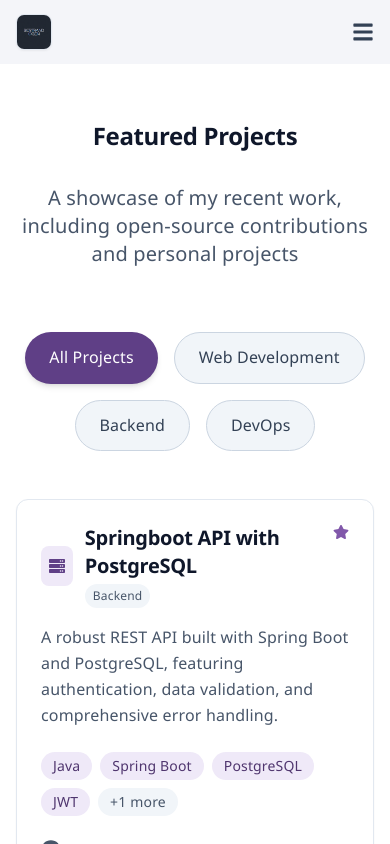
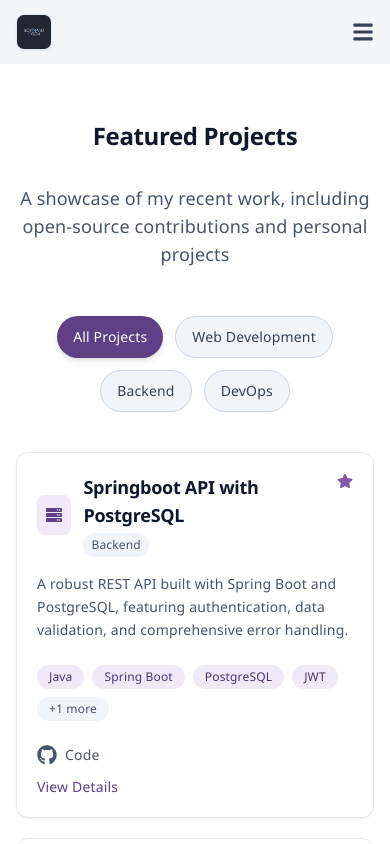
Before and after one commit to Ogenbertrand/portfolio, a React (Vite) app: page /projects in a window 390 px wide. Shown: the top 844 px of the page. Built offline with nearby package versions, Linux system fonts and the light colour scheme.

Commit message:
style: refine project cards and modal for small screens

```diff
--- a/src/components/sections/Projects.tsx
+++ b/src/components/sections/Projects.tsx
@@ -42,7 +42,7 @@ const Projects = () => {
   return (
     <section id="projects" className="section bg-white">
       <div className="container mx-auto px-4 sm:px-6 lg:px-8">
-        <div className="text-center mb-16">
+        <div className="text-center mb-12 sm:mb-16">
           <motion.h2
             initial={{ opacity: 0, y: 30 }}
             whileInView={{ opacity: 1, y: 0 }}
@@ -57,7 +57,7 @@ const Projects = () => {
             whileInView={{ opacity: 1, y: 0 }}
             transition={{ duration: 0.8, delay: 0.2 }}
             viewport={{ once: true }}
-            className="text-xl text-gray-600 max-w-3xl mx-auto"
+            className="text-lg sm:text-xl text-gray-600 max-w-3xl mx-auto"
           >
             A showcase of my recent work, including open-source contributions and personal projects
           </motion.p>
@@ -68,7 +68,7 @@ const Projects = () => {
           whileInView={{ opacity: 1, y: 0 }}
           transition={{ duration: 0.8, delay: 0.4 }}
           viewport={{ once: true }}
-          className="flex flex-wrap justify-center gap-4 mb-12"
+          className="flex flex-wrap justify-center gap-3 sm:gap-4 mb-10 sm:mb-12"
         >
           {categories.map((category) => (
             <motion.button
@@ -76,7 +76,7 @@ const Projects = () => {
               whileHover={{ scale: 1.05 }}
               whileTap={{ scale: 0.95 }}
               onClick={() => setSelectedCategory(category.id)}
-              className={`px-6 py-3 rounded-full font-medium transition-all duration-300 ${
+              className={`px-4 sm:px-6 py-2.5 sm:py-3 rounded-full text-sm sm:text-base font-medium transition-all duration-300 ${
                 selectedCategory === category.id || (selectedCategory === null && category.id === 'all')
                   ? 'bg-primary-700 text-white shadow-md'
                   : 'bg-gray-100 border border-gray-300 text-gray-700 hover:bg-gray-200'
@@ -94,7 +94,7 @@ const Projects = () => {
             animate={{ opacity: 1, y: 0 }}
             exit={{ opacity: 0, y: -20 }}
             transition={{ duration: 0.5 }}
-            className="grid grid-cols-1 md:grid-cols-2 lg:grid-cols-3 gap-8"
+            className="grid grid-cols-1 md:grid-cols-2 lg:grid-cols-3 gap-5 sm:gap-8"
           >
             {filteredProjects.map((project, index) => {
               const CategoryIcon = getCategoryIcon(project.category)
@@ -108,14 +108,14 @@ const Projects = () => {
                   whileHover={{ y: -5 }}
                   className="bg-white rounded-xl border border-gray-200 shadow-sm hover:shadow-md transition-all duration-300 overflow-hidden"
                 >
-                  <div className="p-6">
-                    <div className="flex items-start justify-between mb-4">
-                      <div className="flex items-center space-x-3">
+                  <div className="p-5 sm:p-6">
+                    <div className="flex items-start justify-between gap-3 mb-4">
+                      <div className="flex items-center space-x-3 min-w-0">
                         <div className="w-10 h-10 rounded-lg bg-primary-100 text-primary-700 flex items-center justify-center">
                           <CategoryIcon size={16} />
                         </div>
-                        <div>
-                          <h3 className="text-xl font-bold text-gray-900">
+                        <div className="min-w-0">
+                          <h3 className="text-lg sm:text-xl font-bold text-gray-900 break-words">
                             {project.title}
                           </h3>
                           <span className="inline-block px-2 py-1 bg-gray-100 text-gray-600 text-xs rounded-full mt-1 capitalize">
@@ -131,7 +131,7 @@ const Projects = () => {
                       )}
                     </div>
 
-                    <p className="text-gray-600 mb-6 leading-relaxed">
+                    <p className="text-sm sm:text-base text-gray-600 mb-6 leading-relaxed">
                       {project.description}
                     </p>
 
@@ -140,21 +140,21 @@ const Projects = () => {
                         {project.technologies.slice(0, 4).map((tech) => (
                           <span
                             key={tech}
-                            className="px-3 py-1 bg-primary-100 text-primary-800 text-sm rounded-full"
+                            className="px-3 py-1 bg-primary-100 text-primary-800 text-xs sm:text-sm rounded-full"
                           >
                             {tech}
                           </span>
                         ))}
                         {project.technologies.length > 4 && (
-                          <span className="px-3 py-1 bg-gray-100 text-gray-600 text-sm rounded-full">
+                          <span className="px-3 py-1 bg-gray-100 text-gray-600 text-xs sm:text-sm rounded-full">
                             +{project.technologies.length - 4} more
                           </span>
                         )}
                       </div>
                     </div>
 
-                    <div className="flex items-center justify-between">
-                      <div className="flex space-x-4">
+                    <div className="flex flex-col sm:flex-row sm:items-center sm:justify-between gap-3">
+                      <div className="flex items-center flex-wrap gap-x-4 gap-y-2">
                         <motion.a
                           href={project.githubUrl}
                           target="_blank"
@@ -184,7 +184,7 @@ const Projects = () => {
                         whileHover={{ scale: 1.05 }}
                         whileTap={{ scale: 0.95 }}
                         onClick={() => setSelectedProject(project.id)}
-                        className="text-primary-700 hover:text-primary-800 text-sm font-medium transition-colors duration-200"
+                        className="text-primary-700 hover:text-primary-800 text-sm font-medium transition-colors duration-200 self-start sm:self-auto"
                       >
                         View Details
                       </motion.button>
@@ -201,27 +201,27 @@ const Projects = () => {
           whileInView={{ opacity: 1, y: 0 }}
           transition={{ duration: 0.8, delay: 0.6 }}
           viewport={{ once: true }}
-          className="mt-16 bg-gradient-to-br from-gray-900 to-secondary-900 rounded-2xl p-8 text-white"
+          className="mt-14 sm:mt-16 bg-gradient-to-br from-gray-900 to-secondary-900 rounded-2xl p-6 sm:p-8 text-white"
         >
-          <div className="grid grid-cols-2 md:grid-cols-4 gap-8 text-center">
+          <div className="grid grid-cols-2 md:grid-cols-4 gap-6 sm:gap-8 text-center">
             <div>
-              <div className="text-3xl font-bold mb-2">{projects.length}</div>
+              <div className="text-2xl sm:text-3xl font-bold mb-2">{projects.length}</div>
               <div className="text-gray-300">Total Projects</div>
             </div>
             <div>
-              <div className="text-3xl font-bold mb-2">
+              <div className="text-2xl sm:text-3xl font-bold mb-2">
                 {projects.filter(p => p.category === 'web').length}
               </div>
               <div className="text-gray-300">Web Apps</div>
             </div>
             <div>
-              <div className="text-3xl font-bold mb-2">
+              <div className="text-2xl sm:text-3xl font-bold mb-2">
                 {projects.filter(p => p.category === 'backend').length}
               </div>
               <div className="text-gray-300">Backend APIs</div>
             </div>
             <div>
-              <div className="text-3xl font-bold mb-2">
+              <div className="text-2xl sm:text-3xl font-bold mb-2">
                 {projects.filter(p => p.featured).length}
               </div>
               <div className="text-gray-300">Featured</div>
@@ -252,13 +252,13 @@ const Projects = () => {
                 if (!project) return null
 
                 return (
-                  <div className="p-8">
-                    <div className="flex items-start justify-between mb-6">
+                  <div className="p-5 sm:p-8">
+                    <div className="flex items-start justify-between gap-4 mb-6">
                       <div>
-                        <h3 className="text-2xl font-bold text-gray-900 mb-2">
+                        <h3 className="text-xl sm:text-2xl font-bold text-gray-900 mb-2">
                           {project.title}
                         </h3>
-                        <div className="flex items-center space-x-4">
+                        <div className="flex flex-wrap items-center gap-3">
                           <span className="inline-block px-3 py-1 bg-primary-100 text-primary-800 text-sm rounded-full capitalize">
                             {project.category}
                           </span>
@@ -304,13 +304,13 @@ const Projects = () => {
                         </div>
                       </div>
 
-                      <div className="flex space-x-4">
+                      <div className="flex flex-col sm:flex-row gap-3 sm:gap-4">
                         <motion.a
                           href={project.githubUrl}
                           target="_blank"
                           rel="noopener noreferrer"
                           whileHover={{ scale: 1.05 }}
-                          className="flex items-center space-x-2 bg-gray-900 text-white px-6 py-3 rounded-lg hover:bg-gray-800 transition-colors duration-200"
+                          className="flex items-center justify-center space-x-2 bg-gray-900 text-white px-6 py-3 rounded-lg hover:bg-gray-800 transition-colors duration-200"
                         >
                           <FaGithub className="w-5 h-5" />
                           <span>View Code</span>
@@ -322,7 +322,7 @@ const Projects = () => {
                             target="_blank"
                             rel="noopener noreferrer"
                             whileHover={{ scale: 1.05 }}
-                            className="flex items-center space-x-2 bg-primary-700 text-white px-6 py-3 rounded-lg hover:bg-primary-800 transition-colors duration-200"
+                            className="flex items-center justify-center space-x-2 bg-primary-700 text-white px-6 py-3 rounded-lg hover:bg-primary-800 transition-colors duration-200"
                           >
                             <FaExternalLinkAlt className="w-4 h-4" />
                             <span>Live Demo</span>
```
